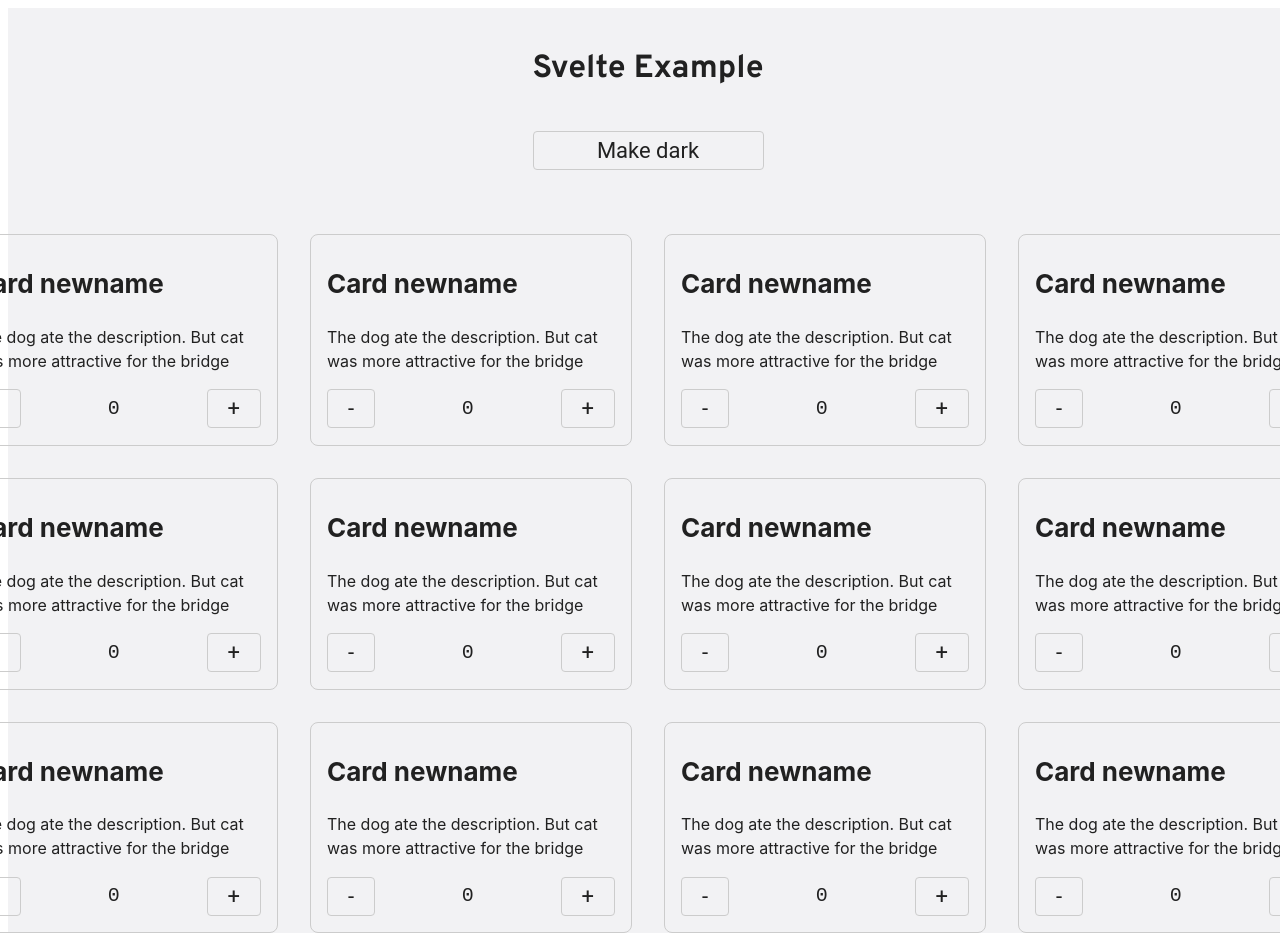
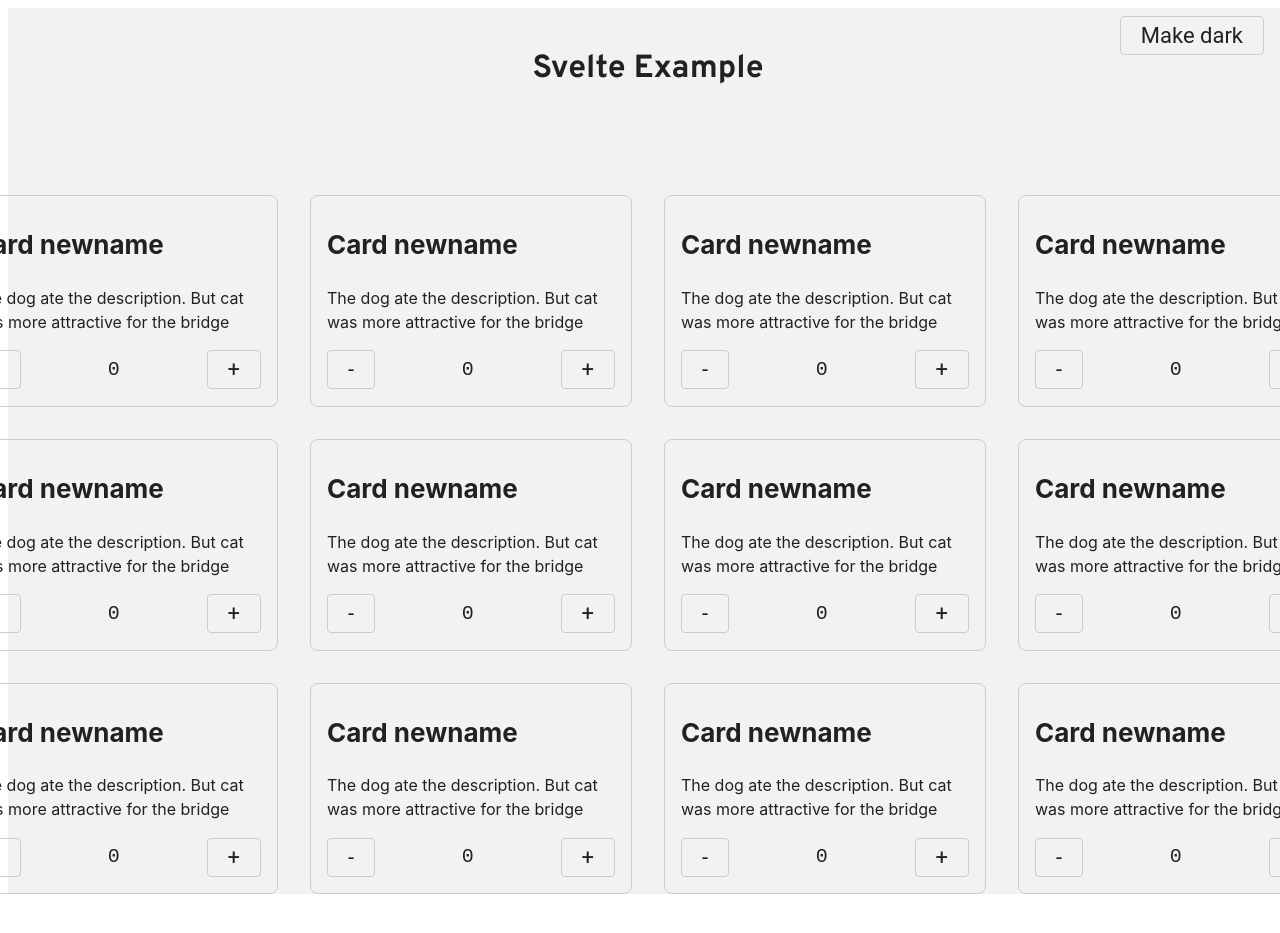
Before and after one commit to lomeat/svelte-app, a Svelte app: page / in a window 1280 px wide. Shown: the top 933 px of the page. After the commit the page ends 894 px from the top, so only its background shows below. Built offline with nearby package versions, Linux system fonts and the light colour scheme.

Commit message:
support style classes for custom components (className as class)

```diff
--- a/src/ui/Button.svelte
+++ b/src/ui/Button.svelte
@@ -4,10 +4,13 @@
   export let onmousedown = () => {};
   export let onmouseup = () => {};
   export let color = {};
+  export let className = "";
+  export { className as class };
 </script>
 
 <button
   style="--bg:{color.bg}; --text:{color.text}"
+  class={className}
   on:click
   use:hold={[onmousedown, onmouseup]}>
   <slot />
--- a/src/ui/Catalog.svelte
+++ b/src/ui/Catalog.svelte
@@ -1,4 +1,9 @@
-<wrapper>
+<script>
+  export let className = "";
+  export { className as class };
+</script>
+
+<wrapper class={className}>
   <slot />
 </wrapper>
 
--- a/src/ui/Input.svelte
+++ b/src/ui/Input.svelte
@@ -2,9 +2,11 @@
   export let value = "";
   export let color = {};
   export let type = "";
+  export let className = "";
+  export { className as class };
 </script>
 
-<input bind:value type="number" style="--text:{color.text}" />
+<input class={className} bind:value type="number" style="--text:{color.text}" />
 
 <style lang="scss">
   $text: var(--text);
```
